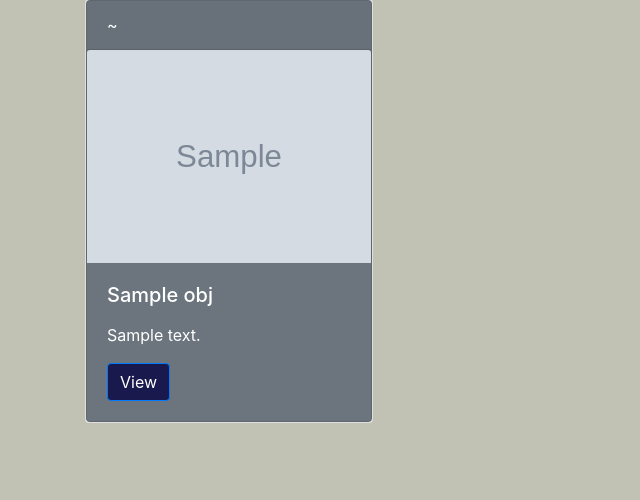
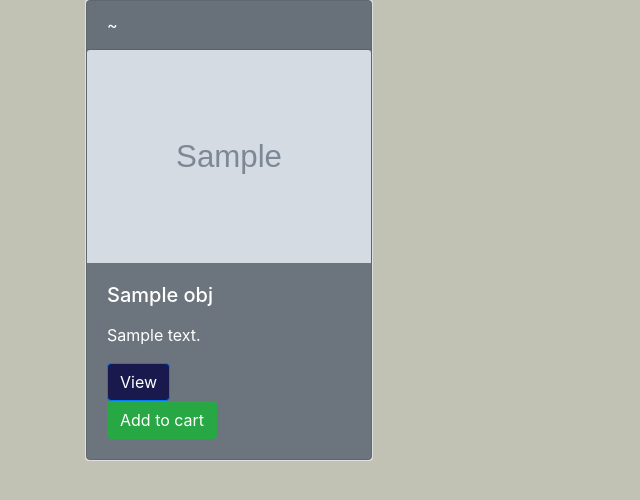
Before and after one commit to Troybellavance/DjangoWandS, a Django app: template search/templates/search/view.html in a window 1280 px wide. Shown: the part 224-724 px from the top of the page, without its empty margins (0-640 px from the left). Run offline with Django 3.2, Linux system fonts and the light colour scheme; the template is opened without the code that fills it: most values are stand-ins (such as "Sample title", 1, 10 or a date in 2020); grey boxes marked "Sample" are stand-in pictures; some libraries are stand-ins or nearby versions.

Commit message:
Complete ajax cart handling and updated cards.

```diff
--- a/wandsproducts/templates/wandsproducts/snippets/card.html
+++ b/wandsproducts/templates/wandsproducts/snippets/card.html
@@ -10,6 +10,7 @@
         <h5 class="card-title">{{ item_instance.title }}</h5>
         <p class="card-text">{{ item_instance.description|linebreaks|truncatewords:18 }}</p>
         <a href="{{ item_instance.get_absolute_url }}" class="btn btn-primary" style="background-color:#19194d">View</a>
+           {% include 'wandsproducts/snippets/update-cart.html' with product=item_instance cart=cart %}
         <!--<a href="{% url 'wandsproducts:detail' slug=item_instance.slug %}" class="btn btn-primary">URL shortcut</a>-->
     </div>
   </div>
--- a/wandsproducts/templates/wandsproducts/snippets/featuredcard.html
+++ b/wandsproducts/templates/wandsproducts/snippets/featuredcard.html
@@ -10,6 +10,7 @@
         <h5 class="card-title">{{ item_instance.title }}</h5>
         <p class="card-text">{{ item_instance.description|linebreaks|truncatewords:18 }}</p>
         <a href="{{ item_instance.get_absolute_url }}" class="btn btn-primary" style="background-color:#19194d">View</a>
+            {% include 'wandsproducts/snippets/update-cart.html' with product=item_instance cart=cart %}
         <!--<a href="{% url 'wandsproducts:detail' slug=item_instance.slug %}" class="btn btn-primary">URL shortcut</a>-->
     </div>
   </div>
--- a/wandsproducts/templates/wandsproducts/snippets/update-cart.html
+++ b/wandsproducts/templates/wandsproducts/snippets/update-cart.html
@@ -1,15 +1,10 @@
 <form class='product-form-ajax' method='POST' action='{% url "cart:update" %}' endpoint='{% url "cart:update" %}' class="form"> {% csrf_token %}
   <input type='hidden' name='product_id' value='{{ product.id }}' />
-
-    {% if in_cart %}
-        <button type='submit' class='btn btn-link btn-sm' style="padding:0px;cursor: pointer;">Remove Item </button>
+    <span class='submit-span'>
+    {% if product in cart.products.all %}
+        Item in cart <button type='submit' class='btn btn-link'> Remove Item </button>
     {% else %}
-      <span class='submit-span'>
-          {% if product in cart.products.all %}
-              Item in cart <button type='submit' class='btn btn-link'> Remove Item </button>
-          {% else %}
-              <button type='submit' class='btn btn-success'> Add to cart </button>
-          {% endif %}
-        </span>
+        <button type='submit' class='btn btn-success'> Add to cart </button>
     {% endif %}
+    </span>
 </form>
--- a/wandsproducts/views.py
+++ b/wandsproducts/views.py
@@ -27,6 +27,12 @@ class ProductListView(ListView):
     def get_queryset(self, *args, **kwargs):
         request = self.request
         return Product.objects.all()
+
+    def get_context_data(self, *args, **kwargs):
+        context = super(ProductListView, self).get_context_data(*args, **kwargs)
+        cart_obj, new_obj = Cart.objects.new_or_get(self.request)
+        context['cart'] = cart_obj
+        return context
 
 
 
```
